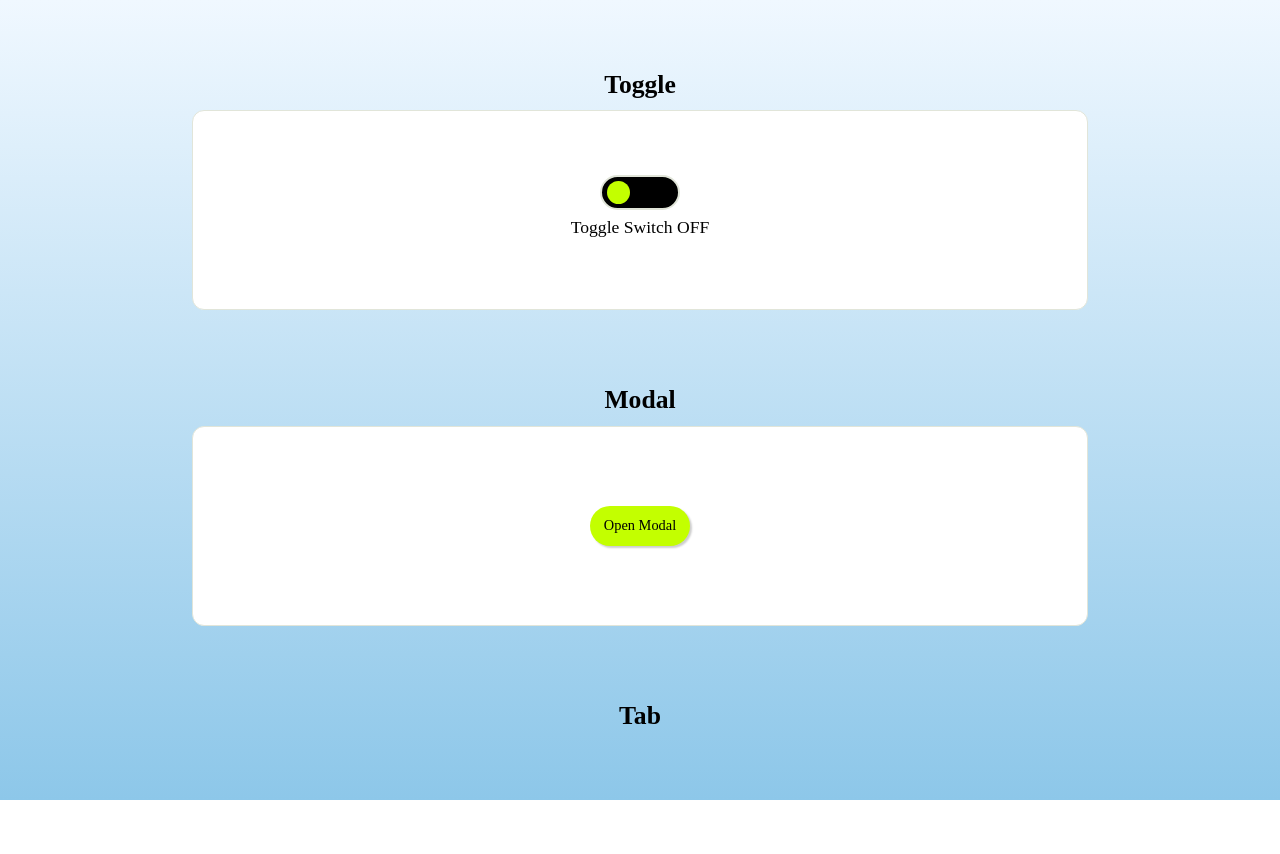
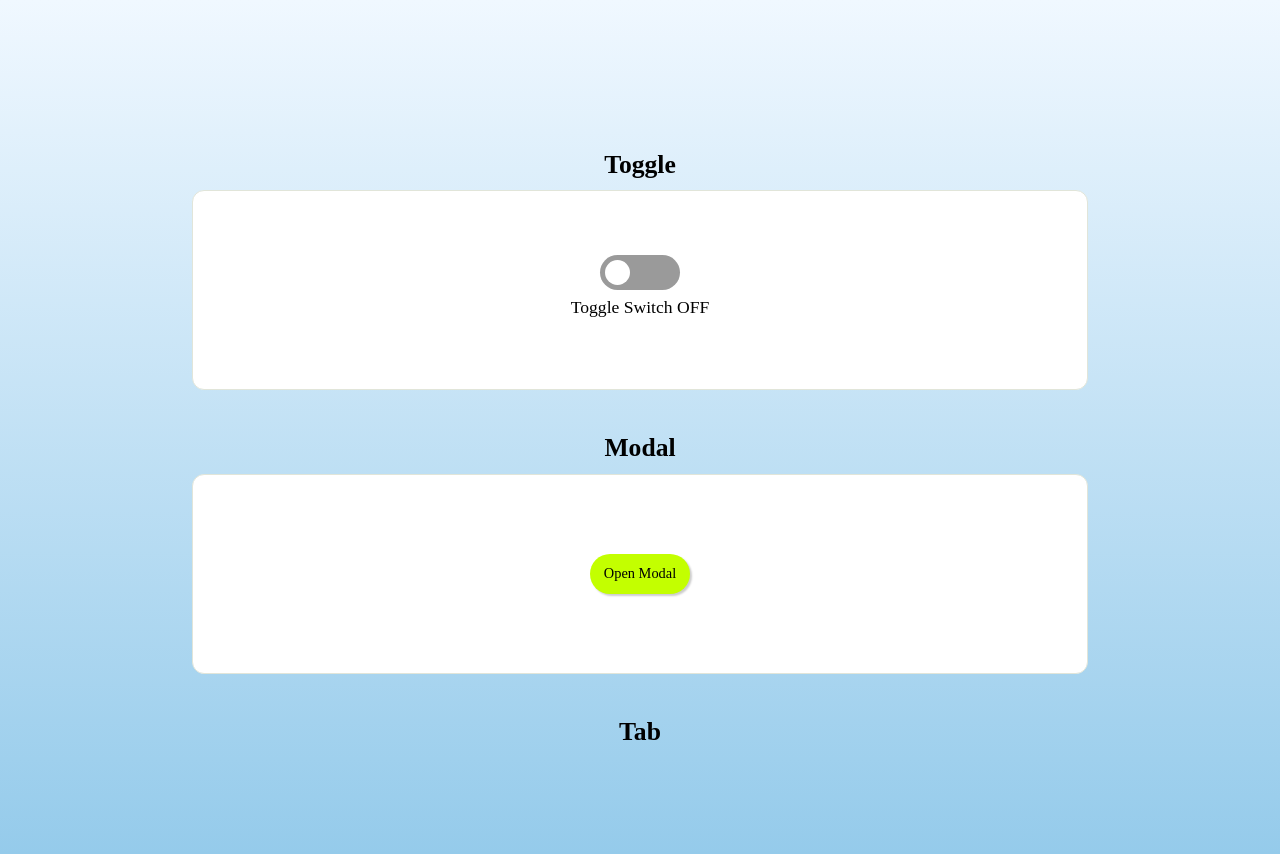
Before and after one commit to xlsoh/basic-components, a React (Create React App) app in the folder custom-component/: page / in a window 1280 px wide. Shown: the top 854 px of the page. Before the commit the page ends 800 px from the top, so only its background shows below. Built offline with nearby package versions, Linux system fonts and the light colour scheme.

Commit message:
FIX: fix some code

```diff
--- a/custom-component/src/App.js
+++ b/custom-component/src/App.js
@@ -13,10 +13,8 @@ function App() {
       <Title> Toggle</Title>
       <Toggle />
       <br />
-      <br />
       <Title>Modal</Title>
       <Modal />
-      <br />
       <br />
       <Title>Tab</Title>
       <Tab />
@@ -33,6 +31,8 @@ const AppContainer = styled.div`
   width: 100%;
   height: 100%;
   display: flex; //고른 배열
+  padding-top: 3em;
+  padding-bottom: 5em;
   flex-direction: column;
   justify-content: center; // 콘텐츠 열 중앙
   align-items: center; //콘텐츠 행 중앙
--- a/custom-component/src/components/Modal.js
+++ b/custom-component/src/components/Modal.js
@@ -1,5 +1,5 @@
 import React, { useState } from 'react';
-import styled, { css } from 'styled-components';
+import styled from 'styled-components';
 
 export default function Modal(params) {
   const [modal, setModal] = useState(false);
@@ -17,7 +17,7 @@ export default function Modal(params) {
       ) : (
         <ModalBackground>
           <ModalContainer>
-            Hello Modal!
+            Hello ☺︎
             <CloseButton onClick={handleModal}>Close</CloseButton>
           </ModalContainer>
         </ModalBackground>
@@ -74,8 +74,8 @@ const ModalBackground = styled.div`
 const ModalContainer = styled.div`
   box-sizing: border-box;
   padding: 5px;
-  width: 300px;
-  height: 150px;
+  width: 80%;
+  height: 70%;
   border-radius: 12px;
   background-color: #ffffff;
   display: flex;
--- a/custom-component/src/components/Toggle.js
+++ b/custom-component/src/components/Toggle.js
@@ -23,7 +23,6 @@ export default Toggle;
 
 const Wrapper = styled.div`
   box-sizing: border-box;
-  // margin: 0 5px;
   width: 70%; //너비
   height: 25%; //높이
   border: 1px solid #e1e5d9;
@@ -42,19 +41,18 @@ const Container = styled.div`
   margin: 0 5px;
   width: 80px;
   height: 35px;
-  border: 2px solid #e1e5d9;
   border-radius: 35px;
   display: flex;
   align-items: center;
   cursor: pointer;
-  background-color: ${({ value }) => (value ? 'white' : 'black')};
+  background-color: ${({ value }) => (value ? '#c3ff00' : '#9A9A9A')};
 `;
 
 const Circle = styled.div`
-  width: 23px;
-  height: 23px;
+  width: 25px;
+  height: 25px;
   border-radius: 50%;
-  background-color: #c3ff00;
+  background-color: #ffffff;
   margin: 0 5px;
   transform: ${({ value }) => (value ? 'translateX(43px)' : 'translate(0px)')};
   transition: all 0.2s ease-in-out;
```
